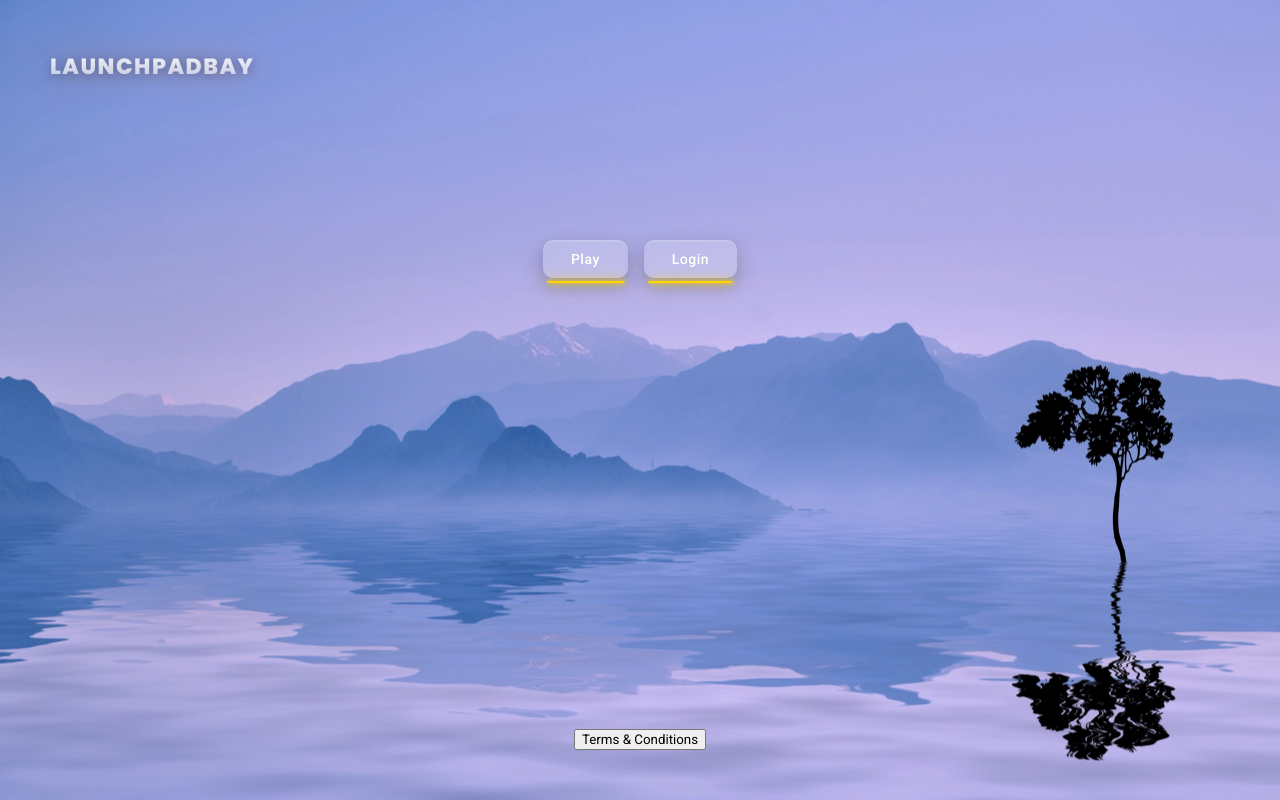
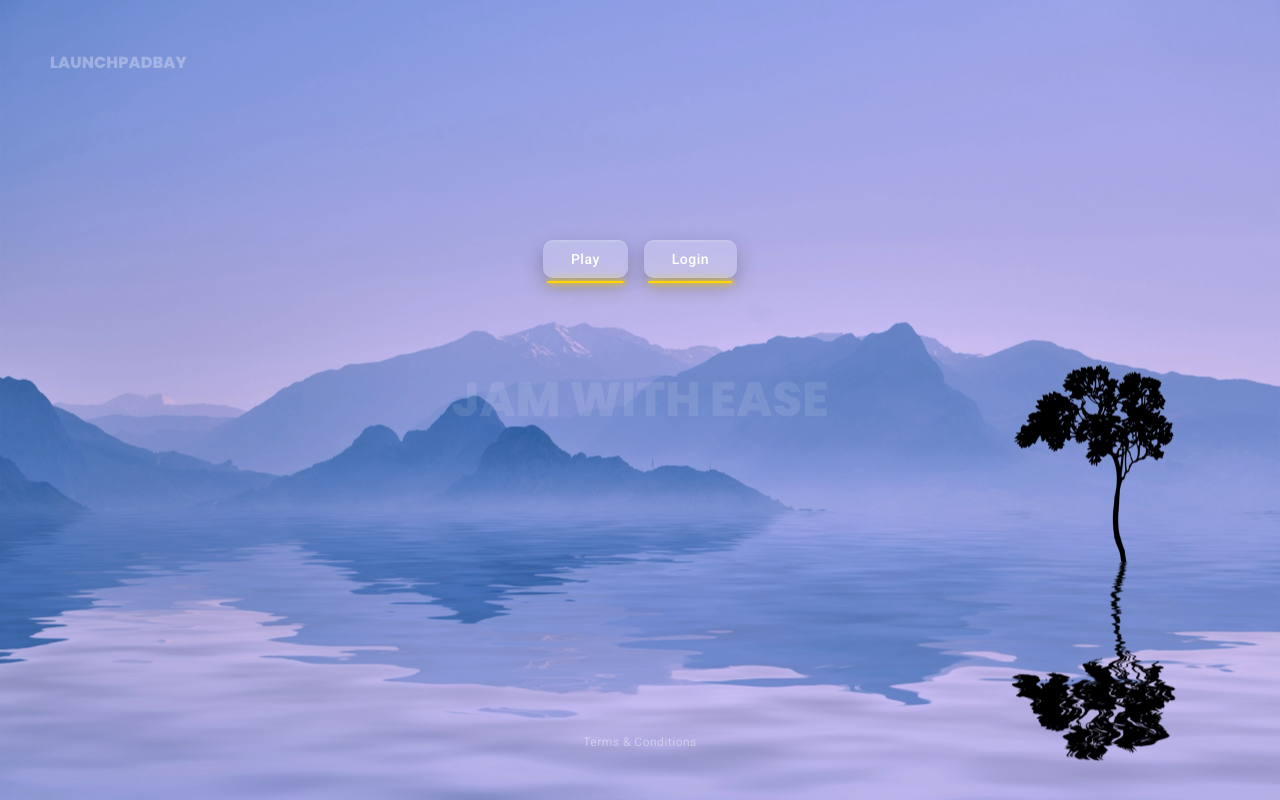
Before and after one commit to Hienomekaanikko/launchpadbay, a React app in the folder frontend/: page / in a window 1280 px wide. Built offline with nearby package versions, Linux system fonts and the light colour scheme; the HTML template or start-up script is replaced by a standard one.

Commit message:
finalized login/register windows design, as well as terms & conditions button + the logo design

```diff
--- a/frontend/src/App.css
+++ b/frontend/src/App.css
@@ -48,14 +48,30 @@ footer {
   left: 50px;
   font-family: "Poppins", sans-serif;
   font-weight: 800;
-  font-size: 22px;
-  letter-spacing: 1.5px;
+  font-size: 1rem;
+  letter-spacing: 0.1px;
   text-transform: uppercase;
-  background: linear-gradient(180deg, rgba(255, 255, 255, 0.95), rgba(255, 255, 255, 0.55));
-  -webkit-background-clip: text;
-  background-clip: text;
-  -webkit-text-fill-color: transparent;
-  filter: drop-shadow(0 0 16px rgba(255, 106, 0, 0.35)) drop-shadow(0 2px 6px rgba(0, 0, 0, 0.4));
+  color: rgba(255, 255, 255, 0.3);
+  pointer-events: none;
+  user-select: none;
+}
+
+.Tagline {
+  position: fixed;
+  top: 50%;
+  left: 50%;
+  transform: translate(-50%, -50%);
+  z-index: 0;
+  font-family: "Poppins", sans-serif;
+  font-weight: 800;
+  font-size: 3rem;
+  line-height: 1.1;
+  text-align: center;
+  text-transform: uppercase;
+  color: rgba(255, 255, 255, 0.1);
+  white-space: pre-line;
+  pointer-events: none;
+  user-select: none;
 }
 
 .LoginView {
@@ -87,12 +103,13 @@ footer {
   transform: translate(-50%, -50%);
   z-index: 11;
   gap: 1rem;
-  border: 1px solid;
+  background: rgba(255, 255, 255, 0.6);
+  border-top: 1px solid rgba(255, 255, 255, 0.18);
+  border-bottom: 1px solid rgba(255, 255, 255, 0.08);
   border-radius: 8px;
+  box-shadow: 0 15px 15px rgba(0, 0, 0, 0.3), inset 0 1px 0 rgba(255, 255, 255, 0.12);
+  backdrop-filter: blur(15px);
   padding: 1.5rem;
-  background: #fff;
-  width: 150px;
-  height: 155px;
 }
 
 .NavButton {
@@ -144,6 +161,64 @@ footer {
   transform: scale(0.96);
 }
 
+.FormButton {
+  background: rgba(255, 255, 255, 0.2);
+  border: none;
+  border-top: 1px solid rgba(255, 255, 255, 0.18);
+  border-bottom: 1px solid rgba(255, 255, 255, 0.08);
+  border-radius: 8px;
+  color: #fff;
+  font-size: 12px;
+  font-weight: 500;
+  letter-spacing: 0.5px;
+  padding: 6px 16px;
+  cursor: pointer;
+  backdrop-filter: blur(15px);
+  box-shadow: 0 8px 20px rgba(0, 0, 0, 0.25), inset 0 1px 0 rgba(255, 255, 255, 0.12);
+  transition: background 0.2s ease, transform 0.15s ease, box-shadow 0.2s ease;
+}
+
+.FormButton:hover {
+  background: rgba(255, 255, 255, 0.16);
+  box-shadow: 0 10px 24px rgba(0, 0, 0, 0.3), inset 0 1px 0 rgba(255, 255, 255, 0.18);
+}
+
+.FormButton:active {
+  transform: scale(0.96);
+}
+
+.CloseButton {
+  position: absolute;
+  top: 10px;
+  right: 10px;
+  width: 15px;
+  height: 15px;
+  padding: 0;
+  font-size: 11px;
+  line-height: 1;
+  display: flex;
+  align-items: center;
+  justify-content: center;
+  background: rgba(255, 255, 255, 0.2);
+  border: none;
+  border-top: 1px solid rgba(255, 255, 255, 0.18);
+  border-bottom: 1px solid rgba(255, 255, 255, 0.08);
+  border-radius: 6px;
+  color: #fff;
+  cursor: pointer;
+  backdrop-filter: blur(15px);
+  box-shadow: 0 4px 10px rgba(0, 0, 0, 0.25);
+  transition: background 0.2s ease, transform 0.15s ease;
+}
+
+.CloseButton:hover {
+  background: rgba(255, 255, 255, 0.16);
+}
+
+.CloseButton:active {
+  transform: scale(0.9);
+}
+
  .Lobbybutton {
     position: fixed;
     width: 7rem;
@@ -193,3 +268,44 @@ footer {
   background: #ffd500;
   box-shadow: 2px 0 4px #ffd500, 0 0 10px #ffd500, 0 0 20px rgba(255, 213, 0, 0.6);
 }
+
+.inputbox {
+  background: rgba(0, 0, 0, 0.01);
+  border: none;
+  border-top: 1px solid rgba(255, 255, 255, 0.18);
+  border-bottom: 1px solid rgba(255, 255, 255, 0.08);
+  border-radius: 8px;
+  color: #fff;
+  font-size: 14px;
+  padding: 10px 14px;
+  backdrop-filter: blur(10px);
+  box-shadow: inset 0 1px 0 rgba(255, 255, 255, 0.1);
+  transition: background 0.2s ease, box-shadow 0.2s ease;
+}
+
+.inputbox::placeholder {
+  color: rgba(255, 255, 255, 1);
+  text-shadow: 0 0 8px rgba(255, 255, 255, 0.4);
+}
+
+.inputbox:focus {
+  outline: none;
+  background: rgba(0, 0, 0, 0.35);
+  box-shadow: inset 0 1px 0 rgba(255, 255, 255, 0.15), 0 0 0 1px rgba(255, 255, 255, 0.25);
+}
+
+.FooterLink {
+  background: none;
+  border: none;
+  color: rgba(255, 255, 255, 0.4);
+  font-size: 12px;
+  letter-spacing: 0.5px;
+  cursor: pointer;
+  text-decoration: none;
+  transition: color 0.2s ease;
+}
+
+.FooterLink:hover {
+  color: rgba(255, 255, 255, 0.8);
+  text-decoration: underline;
+}
--- a/frontend/src/App.jsx
+++ b/frontend/src/App.jsx
@@ -17,7 +17,7 @@ function ValidateRegister( {checkValidated, setRegisterView} ) {
   return (
     <div className="RegisterView">
       Input/registering validation not done yet but this would say "Registering succesful! Or Failed"
-      <button onClick={()=> {checkValidated(false); setRegisterView(false)}}>Continue!</button>
+      <button className="FormButton" onClick={()=> {checkValidated(false); setRegisterView(false)}}>Continue!</button>
     </div>
   )
 }
@@ -27,11 +27,11 @@ function RegisterView({ setRegisterView }) {
   return (
     <>
       <div className="RegisterView">
-        <button onClick={() => setRegisterView(false)}>x</button>
-        <input type="text" placeholder="Set username"/>
-        <input type="password" placeholder="Set password"/>
-        <input type="password" placeholder="Type password again"/>
-        <button onClick={() => checkValidated(true)}>Submit</button>
+        <button className="CloseButton" onClick={() => setRegisterView(false)}>x</button>
+        <input className="inputbox" type="text" placeholder="Set username"/>
+        <input className="inputbox" type="password" placeholder="Set password"/>
+        <input className="inputbox" type="password" placeholder="Type password again"/>
+        <button className="FormButton" onClick={() => checkValidated(true)}>Submit</button>
       </div>
       {validated && <ValidateRegister checkValidated={checkValidated} setRegisterView={setRegisterView}/>}
 
@@ -44,13 +44,13 @@ function LoginView({ setLoggedIn, setShowLogin }) {
 
   return (
     <>
-      <div className="LoginView">
-        <button onClick={() => setShowLogin(false)}>x</button>
-        <input type="text" placeholder="Username" />
-        <input type="password" placeholder="Password" />
-        <button onClick={()=> {setLoggedIn(true); setShowLogin(false)}}>Login</button>
-        <button onClick={()=> {setRegisterView(true)}}>Not registered yet?</button>
-      </div>
+      {!registerView && <div className="LoginView">
+        <button className="CloseButton" onClick={() => setShowLogin(false)}>x</button>
+        <input className="inputbox" type="text" placeholder="Username" />
+        <input className="inputbox" type="password" placeholder="Password" />
+        <button className="FormButton" onClick={()=> {setLoggedIn(true); setShowLogin(false)}}>Login</button>
+        <button className="FormButton" onClick={()=> {setRegisterView(true)}}>Not registered yet?</button>
+      </div>}
        {registerView && <RegisterView setRegisterView={setRegisterView} />}
     </>
   )
@@ -85,6 +85,7 @@ function App() {
           {!playMode && <button className="NavButton" onClick={() => {setShowLogin(!loggedIn); loggedIn && setLoggedIn(false)}}>{loggedIn ? 'Logout' : 'Login'}</button>}
         </nav>
       </header>
+      {!playMode && <div className="Tagline">JAM WITH EASE</div>}
       <main>
           {showLogin && !playMode &&
           <LoginView
@@ -98,7 +99,7 @@ function App() {
           {playMode && <LaunchpadView onBack={() => setPlayMode(false)} />}
       </main>
       <footer>
-        {!playMode && <button> Terms & Conditions </button>}
+        {!playMode && <button className="FooterLink"> Terms & Conditions </button>}
       </footer>
     </>
   )
```
Also changed, not shown: 1 other file (tests, documents, lock files or other folders).
